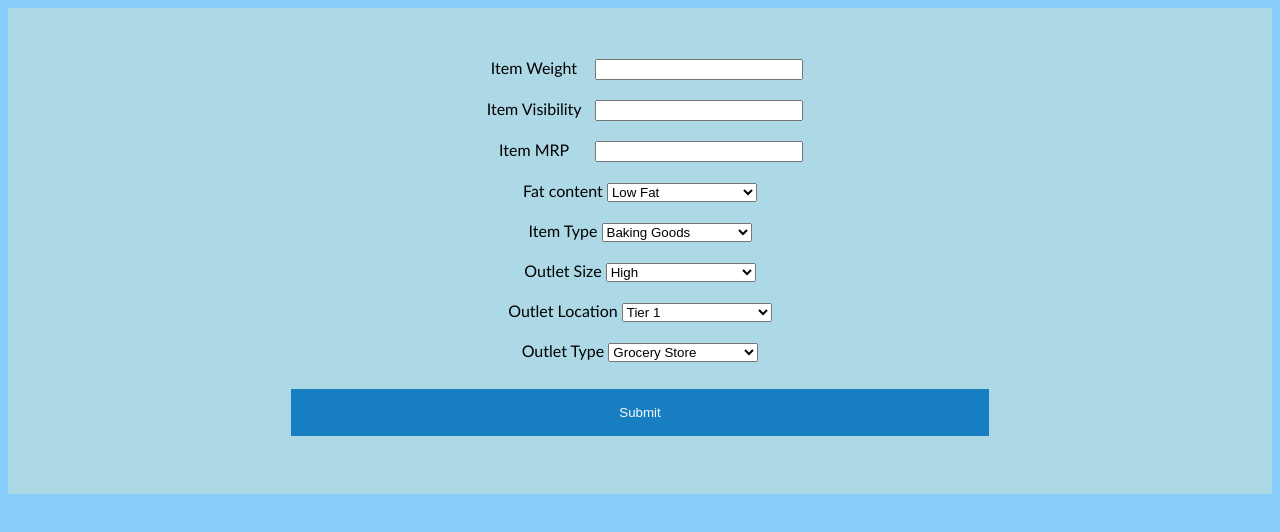
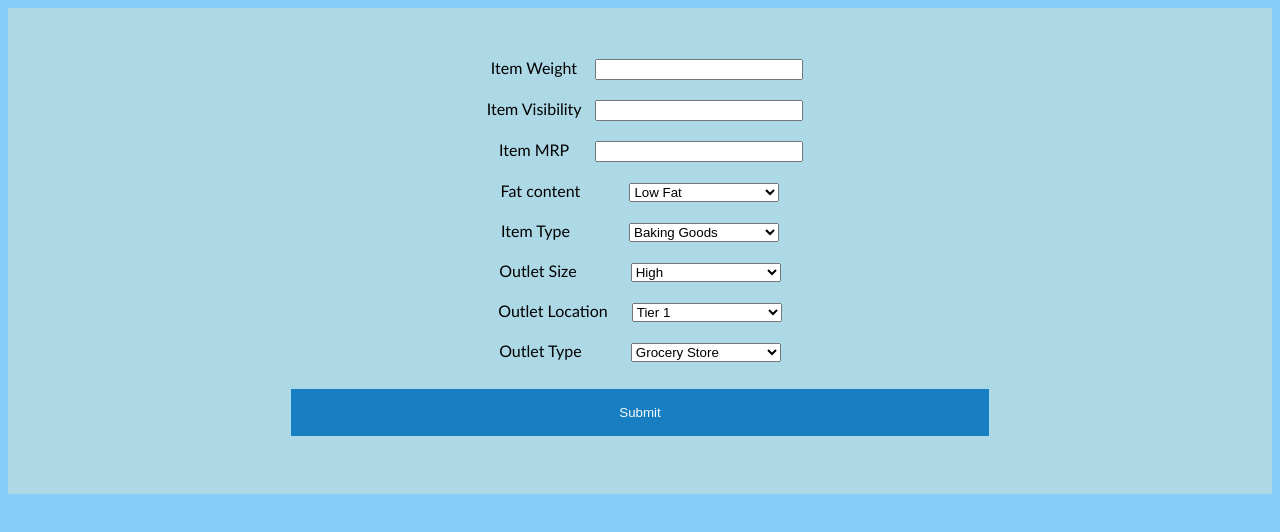
Before and after one commit to fatkhanm/predicting-sales.github.io, a plain HTML site: page index.html in a window 1280 px wide. Drawn offline with nearby package versions, Linux system fonts and the light colour scheme.

Commit message:
update css

```diff
--- a/styles.css
+++ b/styles.css
@@ -31,23 +31,23 @@ select{
     padding: 22px;
 }
 
-.fat-content{
+#fat-content{
     margin-left: 45px;
 }
 
-.item-type{
+#item-type{
     margin-left: 55px;
 }
 
-.outlet-size{
+#outlet-size{
     margin-left: 50px;
 }
 
-.outlet-location{
+#outlet-location{
     margin-left: 20px;
 }
 
-.outlet-type{
+#outlet-type{
     margin-left: 45px;
 }
 
```
